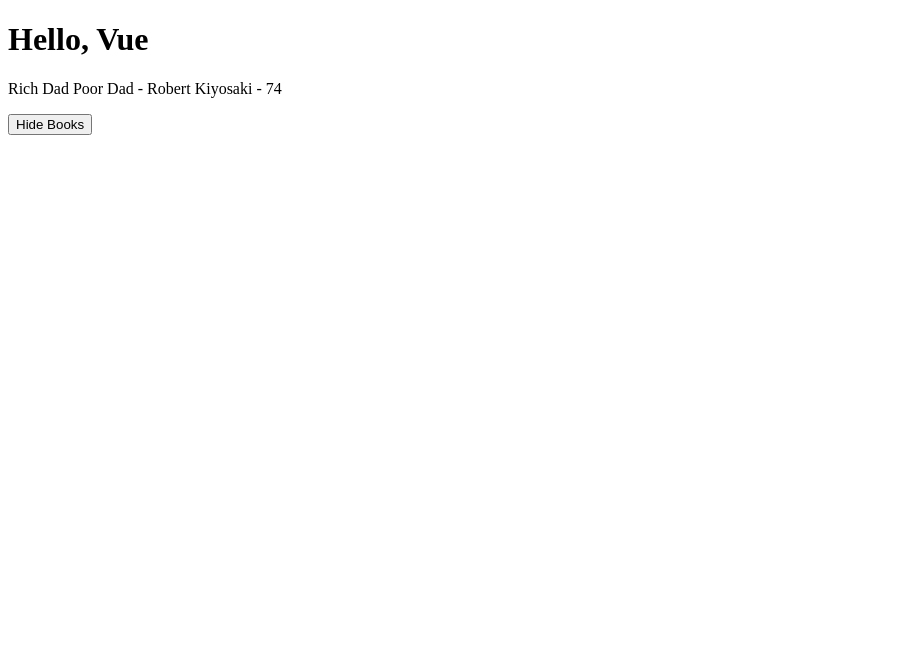
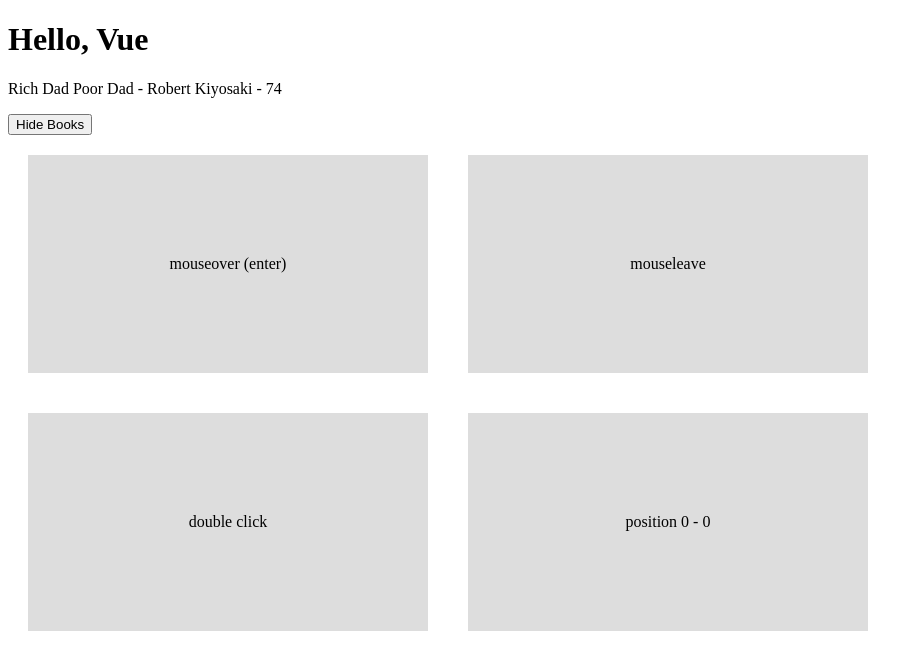
Before and after one commit to sceka/vueExercise, a plain HTML site: page index.html in a window 1280 px wide. Shown: the whole page, without its empty margins (0-923 px from the left). Drawn offline with nearby package versions, Linux system fonts and the light colour scheme.

Commit message:
Add more click events

```diff
--- a/app.js
+++ b/app.js
@@ -4,12 +4,24 @@ const app = Vue.createApp({
 			showBook: 'true',
 			title: 'Rich Dad Poor Dad',
 			author: 'Robert Kiyosaki',
-			age: '74'
+			age: '74',
+			x: 0,
+			y: 0
 		};
 	},
 	methods: {
 		toogleShowBook() {
 			this.showBook = !this.showBook;
+		},
+		handleEvent(e, data) {
+			console.log(e, e.type);
+			if (data) {
+				console.log(data);
+			}
+		},
+		handleMouseMove(e) {
+			this.x = e.offsetX;
+			this.y = e.offsetY;
 		}
 	}
 });
--- a/index.html
+++ b/index.html
@@ -12,6 +12,16 @@
 		/>
 		<title>Learning Vue</title>
 		<script src="https://unpkg.com/vue@3.0.2"></script>
+		<style>
+			.box {
+				padding: 100px 0;
+				width: 400px;
+				background-color: #ddd;
+				text-align: center;
+				margin: 20px;
+				display: inline-block;
+			}
+		</style>
 	</head>
 	<body>
 		<h1>Hello, Vue</h1>
@@ -23,6 +33,24 @@
 				<span v-if="showBook">Hide Books</span>
 				<span v-else="!showBook">Show Books</span>
 			</button>
+
+			<br />
+
+			<div
+				class="box"
+				@mouseover="handleEvent($event, 5)"
+			>
+				mouseover (enter)
+			</div>
+			<div class="box" @mouseleave="handleEvent">
+				mouseleave
+			</div>
+			<div class="box" @dblclick="handleEvent">
+				double click
+			</div>
+			<div class="box" @mousemove="handleMouseMove">
+				position {{x}} - {{y}}
+			</div>
 		</div>
 
 		<script src="app.js"></script>
```
